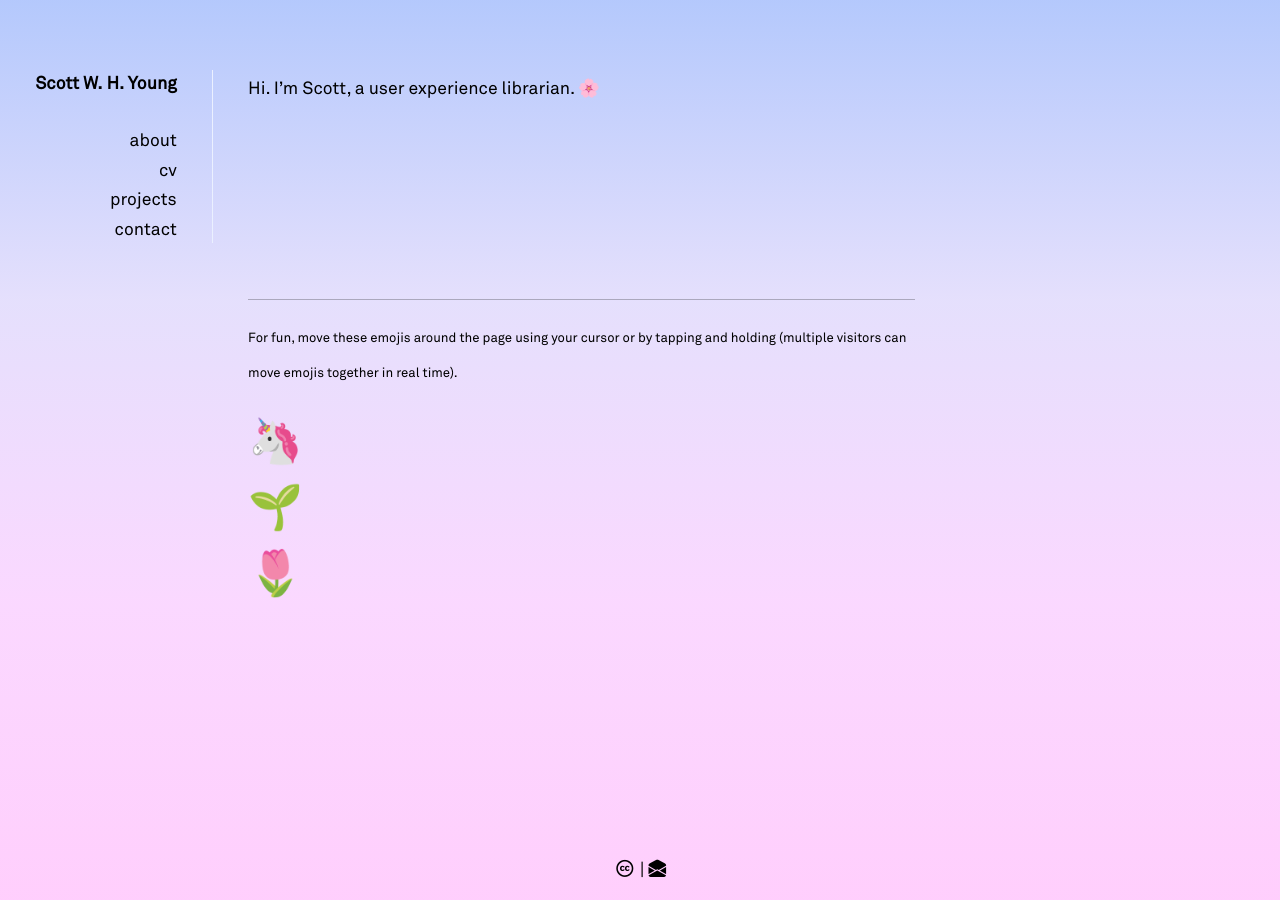
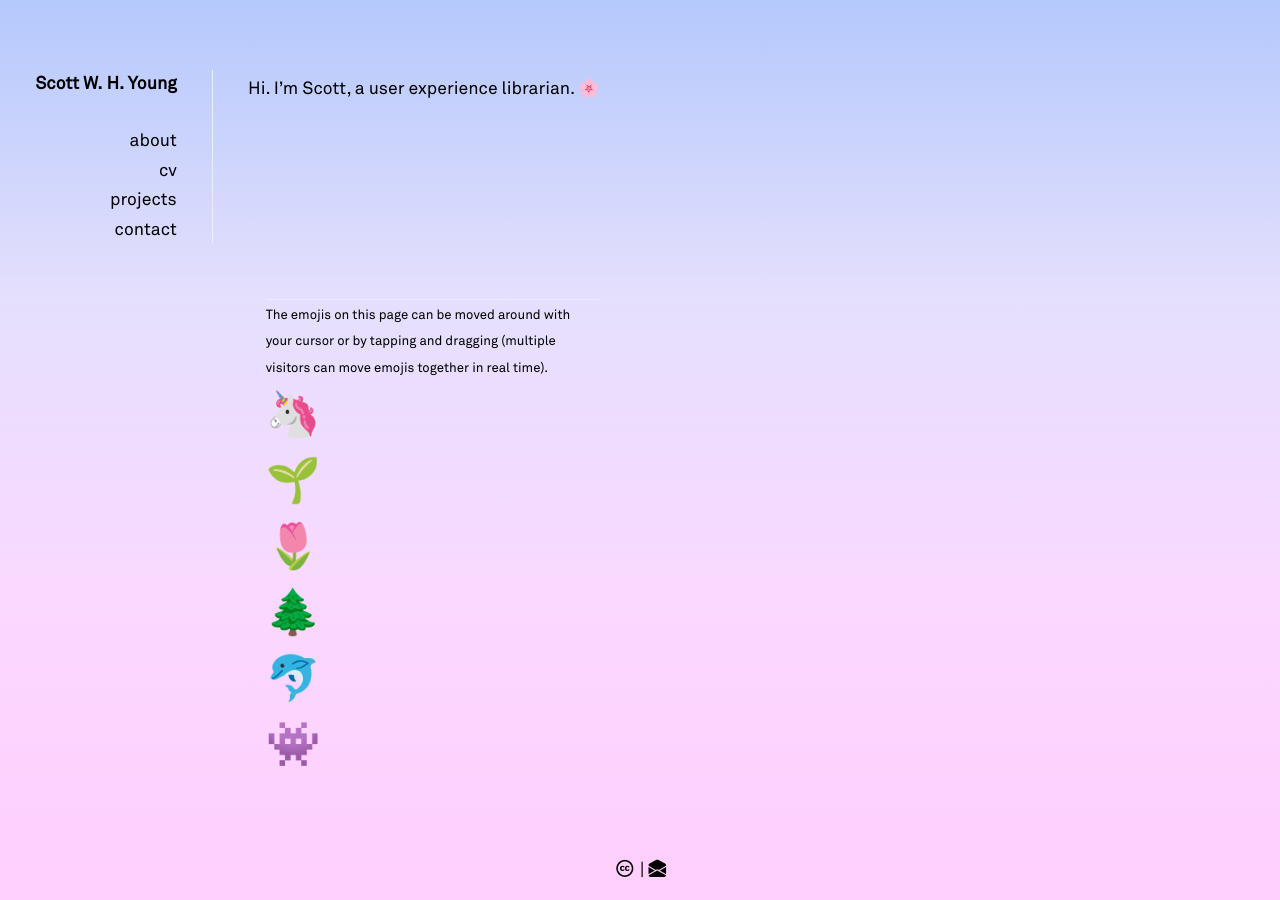
Before and after one commit to swyoung/swyoung.github.io, a Jekyll site: the page built from index.md, in a window 1280 px wide. Built offline with Jekyll 4.4.1, drawn with Linux system fonts in a browser that asks for light colours; nearby versions of some CDN libraries; a style sheet for code colours, icons or effects is not loaded.

Commit message:
Update index.md
expand emoji set

```diff
--- a/index.md
+++ b/index.md
@@ -10,9 +10,13 @@ Hi. I’m Scott, a user experience librarian. <span class="emoji-spin">🌸</spa
 <br>
 <br>
 
-___
 
-<span style="font-size:75%">For fun, move these emojis around the page using your cursor or by tapping and holding (multiple visitors can move emojis together in real time).</span>
+<div style="border-top:1px solid hsla(223,100%,96%,80);margin:1em;width:50%;left:20%">
+<span style="font-size:75%">The emojis on this page can be moved around with your cursor or by tapping and dragging (multiple visitors can move emojis together in real time).</span>
 <div id="unicorn" can-move style="font-size:40px">🦄</div>
 <div id="seedling" can-move style="font-size:40px">🌱</div>
 <div id="tulip" can-move style="font-size:40px">🌷</div>
+<div id="evergreen" can-move style="font-size:40px">🌲</div>
+<div id="dolphin" can-move style="font-size:40px">🐬</div>
+<div id="alien" can-move style="font-size:40px">👾</div>
+</div>
```
